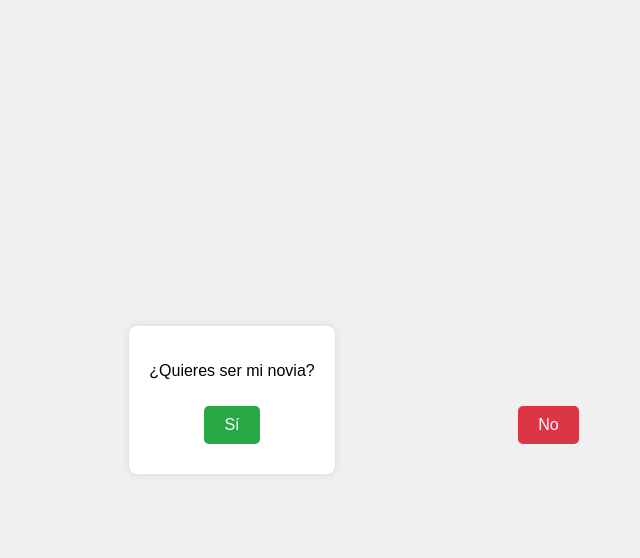
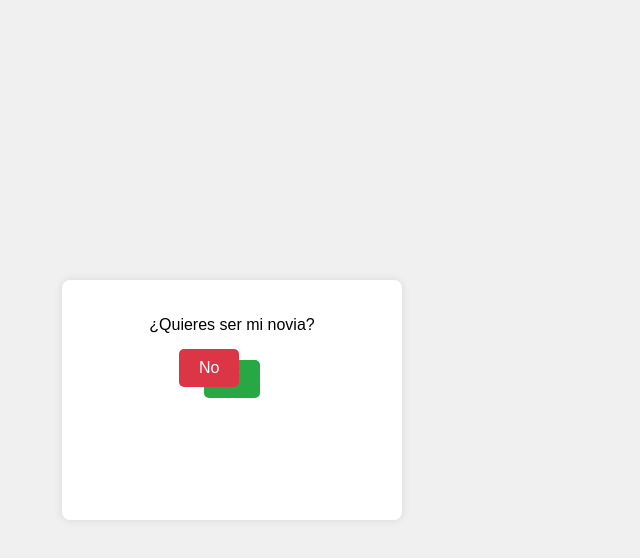
Before and after one commit to Reccek/Encuesta, a plain HTML site: page index.html in a window 1280 px wide. Both pictures are taken after a click on the button "No". Shown: the whole page, without its empty margins (408-1048 px from the left). Drawn offline with Linux system fonts and the light colour scheme.

Commit message:
cambio 4.0 boton de no resuelto

```diff
--- a/index.html
+++ b/index.html
@@ -13,6 +13,7 @@
             height: 100vh;
             margin: 0;
             background-color: #f0f0f0;
+            overflow: hidden; /* Evita scroll */
         }
         .container {
             text-align: center;
@@ -20,7 +21,9 @@
             padding: 20px;
             border-radius: 8px;
             box-shadow: 0 0 10px rgba(0,0,0,0.1);
-            position: relative; /* Necessary for the absolute positioning of buttons */
+            position: relative;
+            width: 300px; /* Fija el ancho del contenedor */
+            height: 200px; /* Fija la altura del contenedor */
         }
         .button {
             display: inline-block;
@@ -35,11 +38,10 @@
         }
         .yes {
             background-color: #28a745;
-            position: static; /* Ensures it stays in place */
+            position: static;
         }
         .no {
             background-color: #dc3545;
-            cursor: pointer;
         }
     </style>
 </head>
@@ -52,18 +54,25 @@
     <script>
         function moveNoButton() {
             var button = document.querySelector('.no');
+            var container = document.querySelector('.container');
+
             var buttonWidth = button.offsetWidth;
             var buttonHeight = button.offsetHeight;
 
-            // Calculate the maximum X and Y positions to keep the button within the viewport
-            var maxWidth = window.innerWidth - buttonWidth - 20; // 20px padding
-            var maxHeight = window.innerHeight - buttonHeight - 20; // 20px padding
+            var containerRect = container.getBoundingClientRect();
 
-            // Generate random X and Y positions within the calculated limits
-            var randomX = Math.floor(Math.random() * maxWidth);
-            var randomY = Math.floor(Math.random() * maxHeight);
+            // Ajuste para permitir más desplazamiento
+            var padding = 50; // Ajusta este valor para controlar el desplazamiento
 
-            // Apply the new position to the button
+            var maxX = containerRect.width - buttonWidth - padding;
+            var maxY = containerRect.height - buttonHeight - padding;
+
+            var minX = padding;
+            var minY = padding;
+
+            var randomX = Math.floor(Math.random() * (maxX - minX + 1)) + minX;
+            var randomY = Math.floor(Math.random() * (maxY - minY + 1)) + minY;
+
             button.style.left = randomX + 'px';
             button.style.top = randomY + 'px';
         }
```
